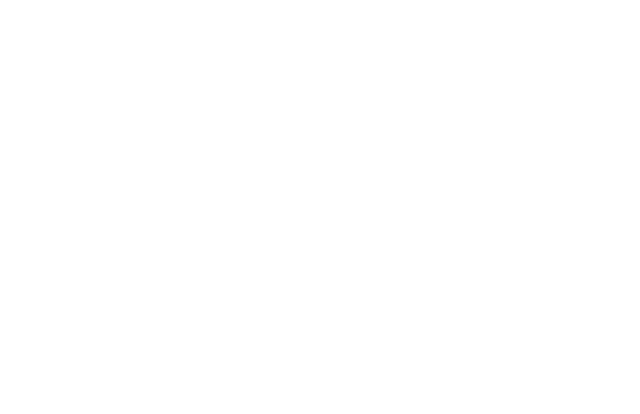
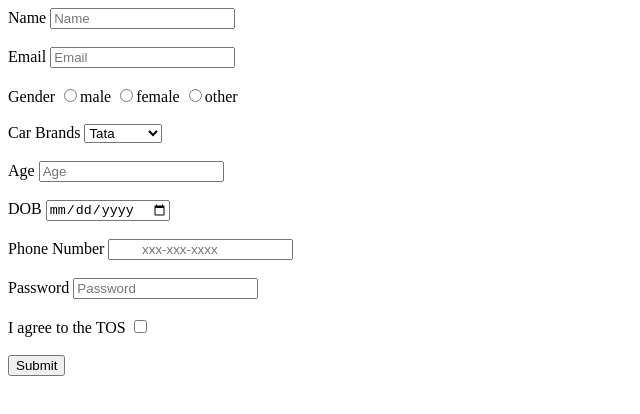
Before and after one commit to acciojob/signup-form-car-ManishDubey95, a website: page main.html in a window 1280 px wide. Shown: the whole page, without its empty margins (0-640 px from the left). Drawn offline with Linux system fonts and the light colour scheme.

Commit message:
created a submission

```diff
--- a/main.html
+++ b/main.html
@@ -8,6 +8,45 @@
 
 <body>
 	<!-- the entire body must be written by student -->
+  <form action="#" method="post">
+
+    <label for="name">Name</label>
+    <input type="text" id="name" name="name" placeholder="Name" required><br>
+    <br>
+    <label for="email">Email</label>
+    <input type="email" id="email" name="email" placeholder="Email" required><br>
+    <br>
+    <label for="gender_m, gender_f">Gender</label>
+    <input type="radio" id="gender_m, gender_f" name="gender_m, gender_f" required>male
+    <input type="radio" id="gender_m, gender_f" name="gender_m, gender_f" required>female
+    <input type="radio" id="gender_m, gender_f" name="gender_m, gender_f" required>other<br>
+    <br>
+    <label for="cars">Car Brands</label>
+    <select id="cars" name="cars" placeholder="--Please choose an option--" required><br>
+      <option>Tata</option>
+      <option>Mahindra</option>
+      <option>Maruti</option>
+      <option>Hundai</option>
+      <option>MG</option>
+    </select><br>
+    <br>
+    <label for="age">Age</label>
+    <input type="number" id="age" name="age" placeholder="Age" required><br>
+    <br>
+    <label for="dob">DOB</label>
+    <input type="date" id="dob" name="dob" placeholder="" required><br>
+    <br>
+    <label for="tel">Phone Number</label>
+    <input type="tel" id="tel" name="tel" placeholder="	xxx-xxx-xxxx"><br>
+    <br>
+    <label for="password">Password</label>
+    <input type="password" id="password" name="password" placeholder="Password" required><br>
+    <br>
+    <label for="tos">I agree to the TOS</label>
+    <input type="checkbox" id="tos" name="tos" placeholder="" required><br>
+    <br>
+    <button type="submit">Submit</button>
+  </form>
     <script type="text/javascript" src="./script.js">
 </script>
 
```
